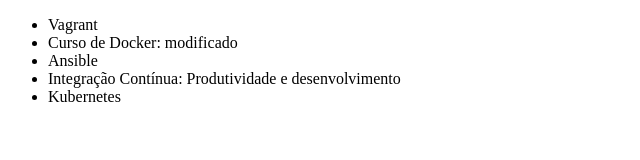
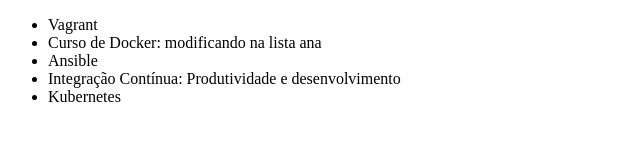
Before and after one commit to FranciscoCJunior/Alura-git, a plain HTML site: page index.html in a window 1280 px wide. Shown: the full height of the page, 0-640 px from the left. Drawn offline with Linux system fonts and the light colour scheme.

Commit message:
alterando lista docker bla

```diff
--- a/index.html
+++ b/index.html
@@ -8,7 +8,7 @@
     <body>
         <ul>
             <li>Vagrant</li>
-            <li>Curso de Docker: modificado</li>
+            <li>Curso de Docker: modificando na lista ana</li>
             <li>Ansible</li>
             <li>Integração Contínua: Produtividade e desenvolvimento</li>
             <li>Kubernetes</li>
```
